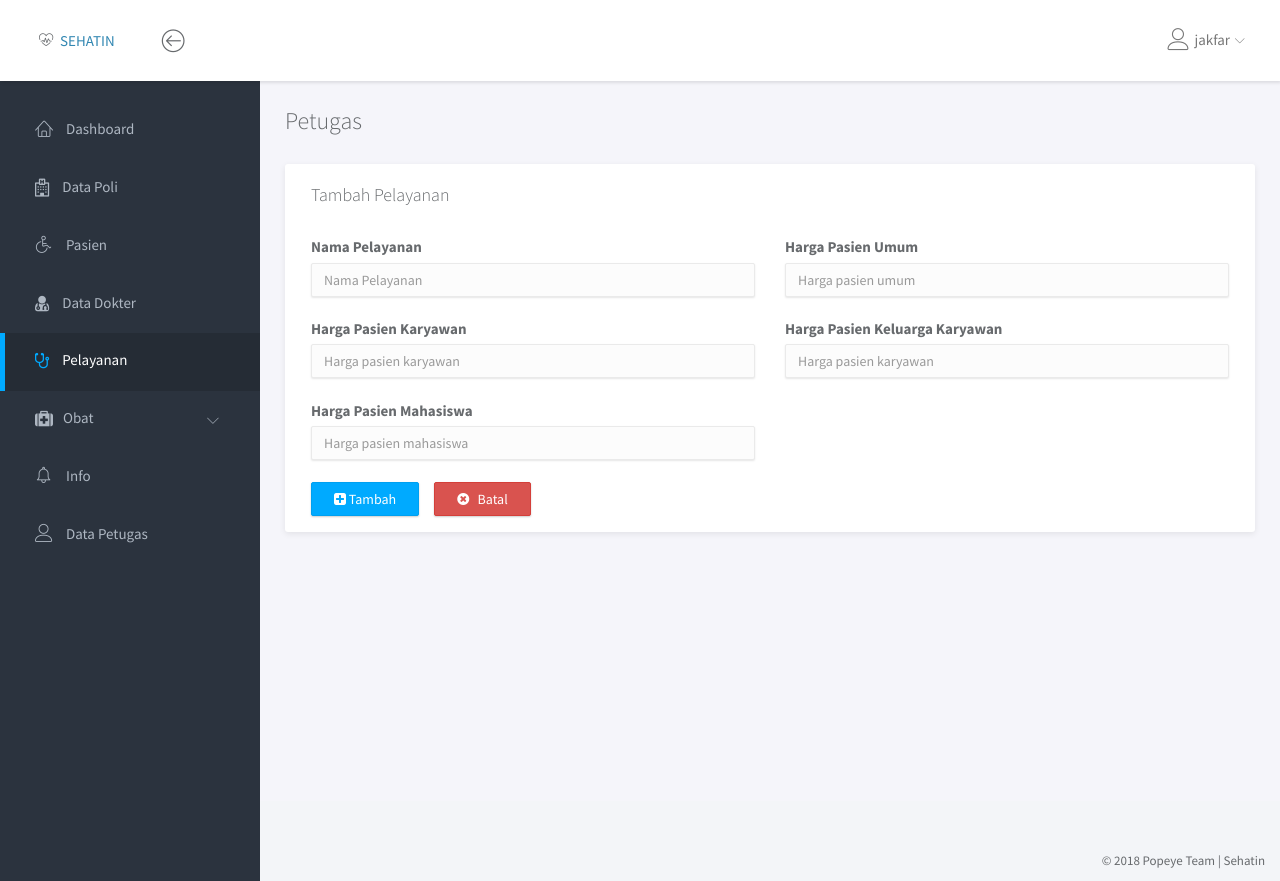
After one commit to Inant/SEHATIN, a PHP site: page /pelayanan/tambah_pelayanan.php in a window 1280 px wide. The commit adds this page. Run offline with PHP 8.4, Linux system fonts and the light colour scheme; a user stored in the database is signed in.

Commit message:
pelayanan editnya belum

```diff
--- a/dashboard/left_sidebar.php
+++ b/dashboard/left_sidebar.php
@@ -16,6 +16,7 @@
 						<li><a href="../poli/data_poli.php" class="<?php echo ($nav == "poli" ? 'active' : '') ?>"><i class="fa fa-hospital-o"></i> <span>Data Poli</span></a></li>
 						<li><a href="../pasien/data_pasien.php" class="<?php echo ($nav == "pasien" ? 'active' : '') ?>"><i class="lnr lnr-wheelchair"></i> <span>Pasien</span></a></li>
 						<li><a href="../dokter/data_dokter.php" class="<?php echo ($nav == "dokter" ? 'active' : '') ?>"><i class="fa fa-user-md"></i> <span>Data Dokter</span></a></li>
+						<li><a href="../pelayanan/data_pelayanan.php" class="<?php echo ($nav == "pelayanan" ? 'active' : '') ?>"><i class="fa fa-stethoscope"></i> <span>Pelayanan</span></a></li>
 						<li>
 							<a href="#subPages" data-toggle="collapse" class="<?php echo ($nav == "obat" ? 'active' : '') ?>"><i class="fa fa-medkit"></i><span>Obat</span><i class="icon-submenu lnr lnr-chevron-left"></i></a>
 							<div id="subPages" class="collapse">
--- /dev/null
+++ b/pelayanan/tambah_pelayanan.php
@@ -0,0 +1,191 @@
+<?php session_start();
+if (empty($_SESSION['username']) && empty($_SESSION['level'])) {
+	echo "<script>
+		alert('Anda harus login dahulu !');
+		window.location.href='../login.php';
+	</script>";
+}
+ ?>
+<!doctype html>
+<html lang="en">
+<head>
+	<title>Tambah Pelayanan | Sehatin</title>
+	<meta charset="utf-8">
+	<meta http-equiv="X-UA-Compatible" content="IE=edge,chrome=1">
+	<meta name="viewport" content="width=device-width, initial-scale=1.0, maximum-scale=1.0, user-scalable=0">
+	<!-- VENDOR CSS -->
+	<link rel="stylesheet" href="../assets/vendor/bootstrap/css/bootstrap.min.css">
+	<link rel="stylesheet" href="../assets/vendor/font-awesome/css/font-awesome.min.css">
+	<link rel="stylesheet" href="../assets/vendor/linearicons/style.css">
+	<link rel="stylesheet" href="../assets/vendor/chartist/css/chartist-custom.css">
+	<!-- MAIN CSS -->
+	<link rel="stylesheet" href="../assets/css/main.css">
+	<!-- FOR DEMO PURPOSES ONLY. You should remove this in your project -->
+	<!--<link rel="stylesheet" href="assets/css/demo.css">-->
+	<!-- GOOGLE FONTS -->
+	<link href="https://fonts.googleapis.com/css?family=Source+Sans+Pro:300,400,600,700" rel="stylesheet">
+	<!-- ICONS -->
+	<link rel="apple-touch-icon" sizes="76x76" href="../assets/img/apple-icon.png">
+	<link rel="icon" type="image/png" sizes="96x96" href="../assets/img/favicon.png">
+</head>
+
+<body>
+	<!-- WRAPPER -->
+	<div id="wrapper">
+		<?php
+			include '../dashboard/navbar.php';
+			include '../dashboard/left_sidebar.php';
+
+		$pelayanan_err = $umum_err = $karyawan_err = $keluarga_err = $mahasiswa_err = "";
+		$pelayanan = $umum = $karyawan = $keluarga = $mahasiswa = "";
+		$alamat = "Alamat";
+		if ($_SERVER["REQUEST_METHOD"] == "POST") {
+			//print_r($_POST);
+			$qpelayanan = mysqli_query($con, "SELECT pelayanan FROM pelayanan WHERE pelayanan = '$_POST[pelayanan]'");
+			$cekpelayanan = mysqli_num_rows($qpelayanan);
+
+			if (empty($_POST['pelayanan'])) {
+				$pelayanan_err = "* Pelayanan harus diisi !";
+			}
+      elseif ($cekpelayanan > 0) {
+        $pelayanan_err = "* Pelayanan telah ada !";
+      }
+			else {
+				$pelayanan = trim($_POST['pelayanan']);
+			}
+
+      if ($_POST['umum'] == 0) {
+        $umum = trim($_POST['umum']);
+      }
+			elseif (empty($_POST['umum'])) {
+				$umum_err = "* Harga harus diisi !";
+			}
+      elseif ($_POST['umum'] < 0) {
+        $umum_err = "* Harga tidak boleh dibawah 0 !";
+      }
+			else{
+				$umum = $_POST['umum'];
+			}
+
+      if ($_POST['karyawan'] == 0) {
+        $karyawan = trim($_POST['karyawan']);
+      }
+			elseif (empty($_POST['karyawan'])) {
+				$karyawan_err = "* Harga harus diisi !";
+			}
+      elseif ($_POST['karyawan'] < 0) {
+        $karyawan_err = "* Harga tidak boleh dibawah 0 !";
+      }
+			else{
+				$karyawan = $_POST['karyawan'];
+			}
+
+      if ($_POST['keluarga'] == 0) {
+        $keluarga = trim($_POST['keluarga']);
+      }
+			elseif (empty($_POST['keluarga'])) {
+				$keluarga_err = "* Harga harus diisi !";
+			}
+      elseif ($_POST['keluarga'] < 0) {
+        $keluarga_err = "* Harga tidak boleh dibawah 0 !";
+      }
+			else{
+				$keluarga = $_POST['keluarga'];
+			}
+
+      if ($_POST['mahasiswa'] == 0) {
+        $mahasiswa = trim($_POST['mahasiswa']);
+      }
+			elseif (empty($_POST['mahasiswa'])) {
+				$mahasiswa_err = "* Harga harus diisi !";
+			}
+      elseif ($_POST['mahasiswa'] < 0) {
+        $mahasiswa_err = "* Harga tidak boleh dibawah 0 !";
+      }
+      else {
+        $mahasiswa = trim($_POST['mahasiswa']);
+      }
+
+			if ($pelayanan_err == "" && $umum_err == "" && $karyawan_err == "" && $keluarga_err == "" &&  $mahasiswa_err == "") {
+				mysqli_query($con, "INSERT INTO pelayanan (pelayanan, harga_umum, harga_karyawan, harga_kel_karyawan, harga_mahasiswa, status) VALUE ('$pelayanan', '$umum', '$karyawan', '$keluarga', '$mahasiswa', 'Aktif')");
+				echo "<script>
+						alert('Data berhasil ditambah');
+						window.location.href='data_pelayanan.php';
+					  </script>";
+
+			}
+
+		}
+
+		 ?>
+		 <div class="main">
+		 	<div class="main-content">
+		 		<div class="container-fluid">
+		 			<h3 class="page-title">Petugas</h3>
+		 			<div class="row">
+		 				<div class="col-md-12">
+		 					<div class="panel">
+		 						<div class="panel-heading">
+		 							<h3 class="panel-title">Tambah Pelayanan</h3>
+		 						</div>
+		 						<div class="panel-body">
+		 							<form method="POST" action="">
+		 								<div class="row">
+		 									<div class="col-md-6">
+												<label for="">Nama Pelayanan</label>
+		 										<input type="text" name="pelayanan" class="form-control" placeholder="Nama Pelayanan" value="<?php echo(isset($_POST['pelayanan']) ? $_POST['pelayanan'] : $pelayanan ) ?>">
+		 										<span class="text-danger"> <?php echo($pelayanan_err); ?></span>
+		 									</div>
+		 									<div class="col-md-6">
+												<label for="">Harga Pasien Umum</label>
+		 										<input type="text" class="form-control" placeholder="Harga pasien umum" name="umum" value="<?php echo(isset($_POST['umum']) ? $_POST['umum'] : $umum) ?>">
+		 										<span class="text-danger"> <?php echo($umum_err); ?></span>
+		 									</div>
+		 								</div>
+		 								<br>
+		 								<div class="row">
+		 									<div class="col-md-6">
+												<label for="">Harga Pasien Karyawan</label>
+		 										<input type="text" name="karyawan" placeholder="Harga pasien karyawan" class="form-control" value="<?php echo(isset($_POST['karyawan']) ? $_POST['karyawan'] : $karyawan) ?>">
+		 										<span class="text-danger"> <?php echo($karyawan_err); ?></span>
+		 									</div>
+                      <div class="col-md-6">
+												<label for="">Harga Pasien Keluarga Karyawan</label>
+		 										<input type="text" name="keluarga" placeholder="Harga pasien karyawan" class="form-control" value="<?php echo(isset($_POST['keluarga']) ? $_POST['keluarga'] : $keluarga) ?>">
+		 										<span class="text-danger"> <?php echo($keluarga_err); ?></span>
+		 									</div>
+		 								</div>
+		 								<br>
+		 								<div class="row">
+                      <div class="col-md-6">
+                        <label for="">Harga Pasien Mahasiswa</label>
+                        <input type="text" name="mahasiswa" placeholder="Harga pasien mahasiswa" class="form-control" value="<?php echo(isset($_POST['mahasiswa']) ? $_POST['mahasiswa'] : $mahasiswa) ?>">
+                        <span class="text-danger"> <?php echo($mahasiswa_err); ?></span>
+                      </div>
+		 								</div>
+		 								<br>
+		 								<div class="row">
+		 									<div class="col-md-6">
+		 										<button type="submit" class="btn btn-primary"><i class="fa fa-plus-square"></i>  Tambah</button> &nbsp; &nbsp;
+		 										<button type="reset" name="reset" class="btn btn-danger" onclick="history.go(-1);"><i class="fa fa-times-circle"></i> &nbsp;  Batal</button>
+		 									</div>
+		 								</div>
+		 							</form>
+		 						</div>
+		 					</div>
+		 				</div>
+		 			</div>
+		 		</div>
+		 	</div>
+		 </div>
+		 <div class="clearfix"></div>
+		<?php include '../dashboard/footer.php'; ?>
+	</div>
+	<script src="../assets/vendor/jquery/jquery.min.js"></script>
+	<script src="../assets/vendor/bootstrap/js/bootstrap.min.js"></script>
+	<script src="../assets/vendor/jquery-slimscroll/jquery.slimscroll.min.js"></script>
+	<script src="../assets/scripts/klorofil-common.js"></script>
+
+</body>
+
+</html>
```
Also changed, not shown: pelayanan/data_pelayanan.php (added, +142 -0 lines).
